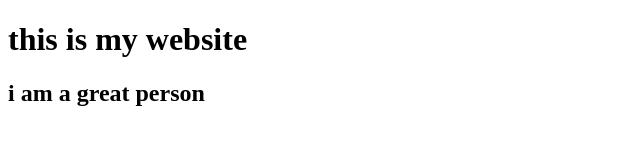
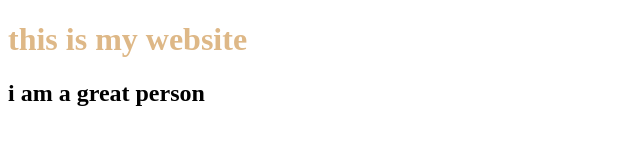
Before and after one commit to adityayadav2468/web-development, a plain HTML site: page index.html in a window 1280 px wide. Shown: the whole page, without its empty margins (0-640 px from the left). Drawn offline with Linux system fonts and the light colour scheme.

Commit message:
i have done it

```diff
--- a/index.html
+++ b/index.html
@@ -4,6 +4,11 @@
     <meta charset="UTF-8">
     <meta name="viewport" content="width=device-width, initial-scale=1.0">
     <title>Document</title>
+    <style>
+        h1{
+            color: burlywood;
+        }
+    </style>
 </head>
 <body>
     <h1> this is my website</h1>
```
Also changed, not shown: index1.html (deleted, +0 -11 lines).
